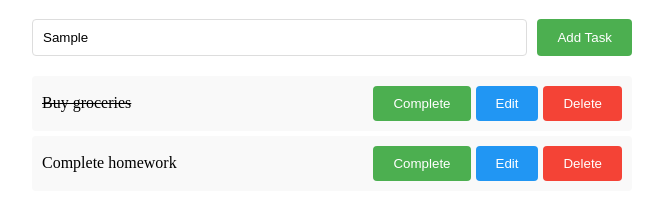
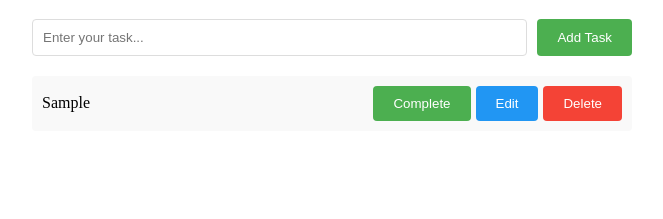
Before and after one commit to Zayar-Win/WDF-9, a plain HTML site: page todo.html in a window 1280 px wide. Both pictures are taken after typing "Sample" into the empty fields and a click on the button "Add Task". Shown: the part 89-308 px from the top of the page, without its empty margins (308-971 px from the left). Drawn offline with Linux system fonts and the light colour scheme.

Commit message:
todo-app-done

```diff
--- a/todo.html
+++ b/todo.html
@@ -84,30 +84,30 @@
 
       <div class="input-section">
         <input type="text" id="todoInput" placeholder="Enter your task..." />
-        <button>Add Task</button>
+        <button id="addTask">Add Task</button>
       </div>
 
-      <div class="todo-list">
-        <div class="todo-item completed">
-          <span>Buy groceries</span>
-          <div class="actions">
-            <button class="complete">Complete</button>
-            <button class="edit">Edit</button>
-            <button class="delete">Delete</button>
-          </div>
-        </div>
-        <div class="todo-item">
-          <span>Complete homework</span>
-          <div class="actions">
-            <button class="complete">Complete</button>
-            <button class="edit">Edit</button>
-            <button class="delete">Delete</button>
-          </div>
-        </div>
-      </div>
+      <div class="todo-list"></div>
     </div>
     <script>
+      let todos = [];
       //TODO :when click on add task button  , we have to create
+      const addTaskButton = document.getElementById("addTask");
+      const todoInput = document.getElementById("todoInput");
+      const todoList = document.querySelector(".todo-list");
+
+      addTaskButton.addEventListener("click", function () {
+        let todoText = todoInput.value.trim();
+        if (!todoText) return;
+        const todoItem = {
+          text: todoText,
+          isCompleted: false,
+        };
+
+        todos.push(todoItem);
+        todoInput.value = "";
+        showTodos();
+      });
       //   <div class="todo-item">
       //       <span>Complete homework</span>
       //       <div class="actions">
@@ -117,6 +117,57 @@
       //       </div>
       //     </div>
 
+      function showTodos() {
+        todoList.innerHTML = "";
+        for (let i = 0; i < todos.length; i++) {
+          const divElement = document.createElement("div");
+          divElement.classList.add("todo-item");
+          if (todos[i].isCompleted) {
+            divElement.classList.add("completed");
+          }
+          const spanElement = document.createElement("span");
+          spanElement.innerText = todos[i].text;
+          const actionsElement = document.createElement("div");
+          actionsElement.classList.add("actions");
+          const completeButton = document.createElement("button");
+          completeButton.classList.add("complete");
+          if (todos[i].isCompleted) {
+            completeButton.innerText = "UnComplete";
+          } else {
+            completeButton.innerText = "Complete";
+          }
+          completeButton.addEventListener("click", function () {
+            if (todos[i].isCompleted) {
+              todos[i].isCompleted = false;
+            } else {
+              todos[i].isCompleted = true;
+            }
+            showTodos();
+          });
+          const editButton = document.createElement("button");
+          editButton.classList.add("edit");
+          editButton.innerText = "Edit";
+          editButton.addEventListener("click", function () {
+            const editText = prompt("Edit Todo", todos[i].text);
+            todos[i].text = editText;
+            showTodos();
+          });
+          const deleteButton = document.createElement("button");
+          deleteButton.classList.add("delete");
+          deleteButton.innerText = "Delete";
+          deleteButton.addEventListener("click", function () {
+            todos.splice(i, 1);
+            showTodos();
+          });
+          divElement.appendChild(spanElement);
+          actionsElement.appendChild(completeButton);
+          actionsElement.appendChild(editButton);
+          actionsElement.appendChild(deleteButton);
+          divElement.appendChild(actionsElement);
+          todoList.appendChild(divElement);
+        }
+      }
+
       //TODO : add in todo list
 
       //TODO : add complete button feature
```
